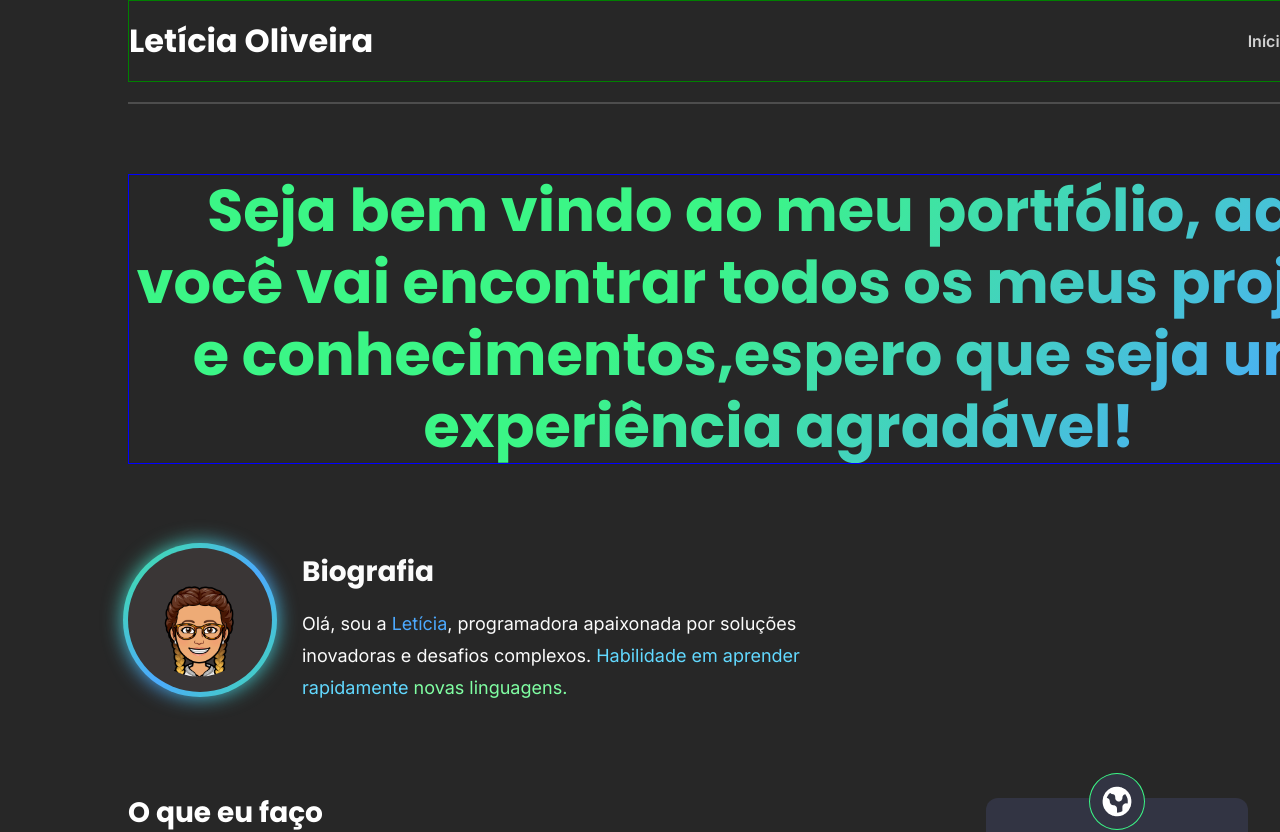
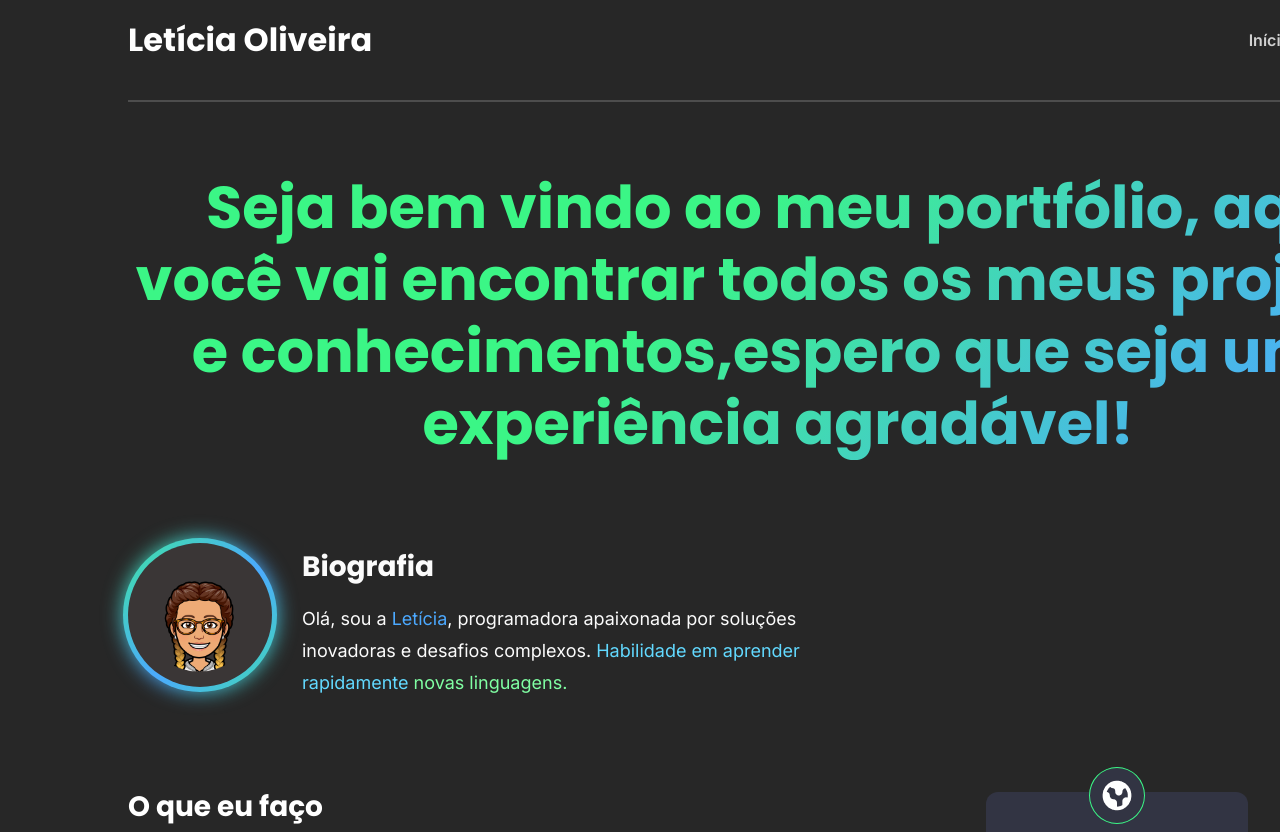
Before and after one commit to leticialiveira/Portfolio-Leticia, a Vue app: page / in a window 1280 px wide. Shown: the top 832 px of the page. Built offline with nearby package versions, Linux system fonts and the light colour scheme.

Commit message:
tirei as bordas.

```diff
--- a/src/components/HeaderVue.vue
+++ b/src/components/HeaderVue.vue
@@ -21,7 +21,6 @@
     flex-direction: row;
     justify-content: space-between;
     width: 1550px;
-    border: solid 1px green;
 }
 h1 {
     font-family: 'Poppins', sans-serif;
--- a/src/components/SectionBiography.vue
+++ b/src/components/SectionBiography.vue
@@ -83,7 +83,6 @@
   justify-content: center;
   width: auto;
   height: auto;
-  border: solid 1px blue;
 }
 
 .text {
@@ -190,7 +189,6 @@
   flex-direction: column;
   align-items: center;
   color: #fbfbfb;
-  border: solid 1px red;
   width: auto;
 }
 .link-biography h2 {
```
